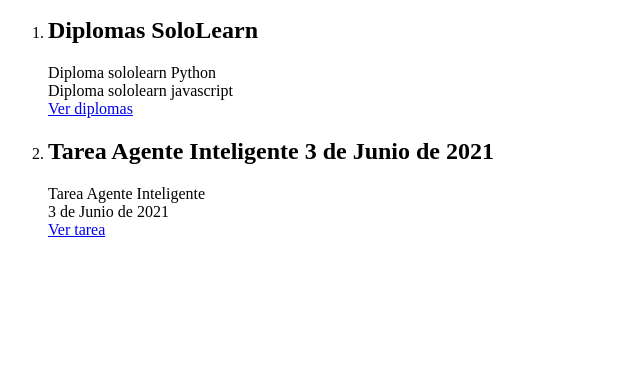
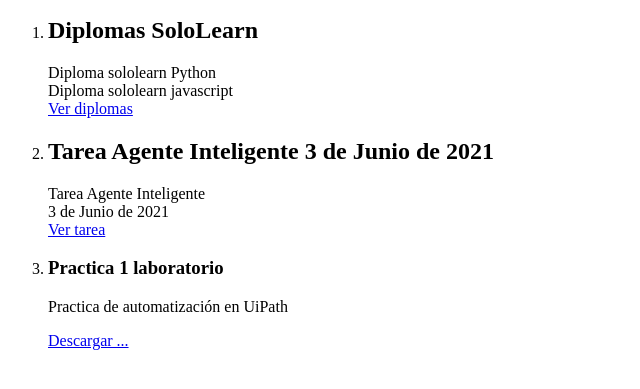
Before and after one commit to BranthonyC/ArtificialInteligence, a plain HTML site: page index.html in a window 1280 px wide. Shown: the part 137-526 px from the top of the page, without its empty margins (0-640 px from the left). Drawn offline with Linux system fonts and the light colour scheme.

Commit message:
Agregada la practica 1 al repositorio

```diff
--- a/index.html
+++ b/index.html
@@ -34,6 +34,11 @@
               <a href="./tarea1/01_reflex_agent.html">Ver tarea</a>
             </p>
           </li>
+          <li>
+            <h3>Practica 1 laboratorio</h3>
+            <p>Practica de automatización en UiPath</p>
+            <a href="./Practica1.rar" download> Descargar ... </a>
+          </li>
         </ol>
       </div>
     </div>
```
Also changed, not shown: 1 other file.
